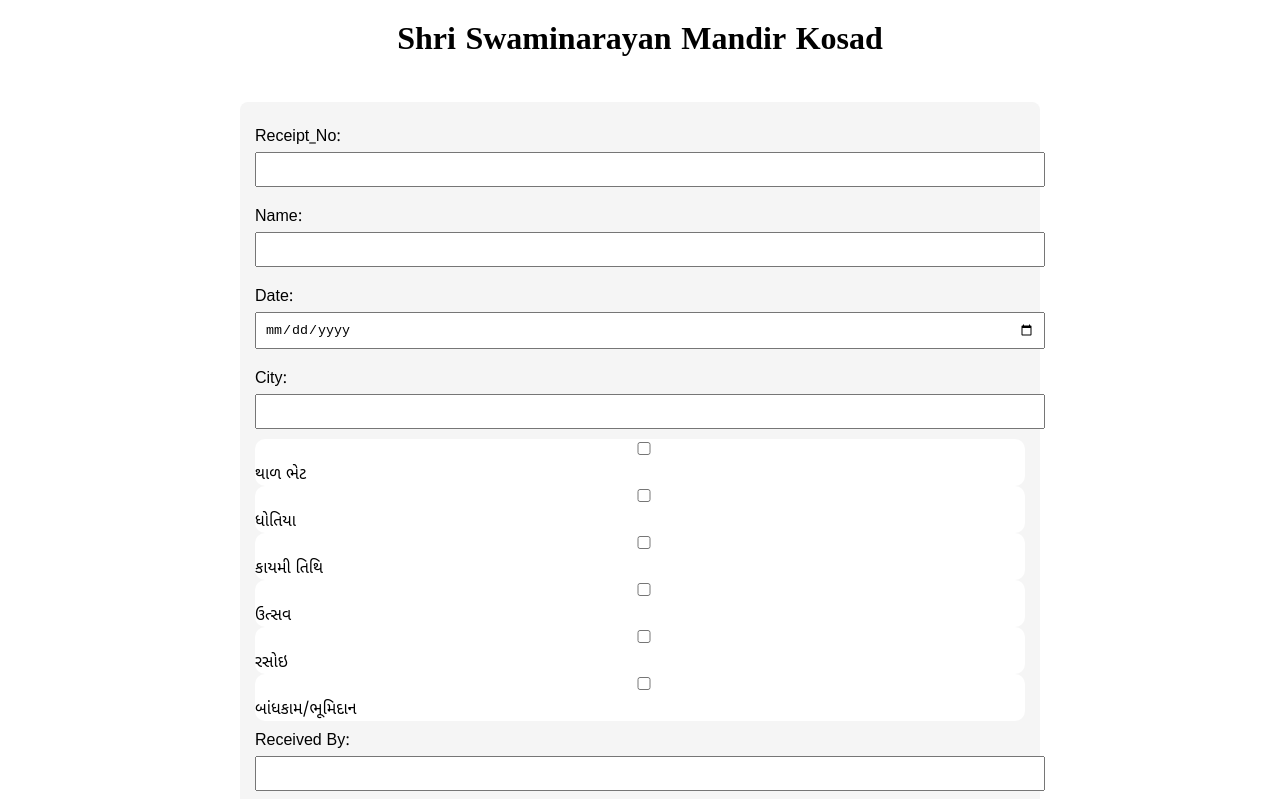
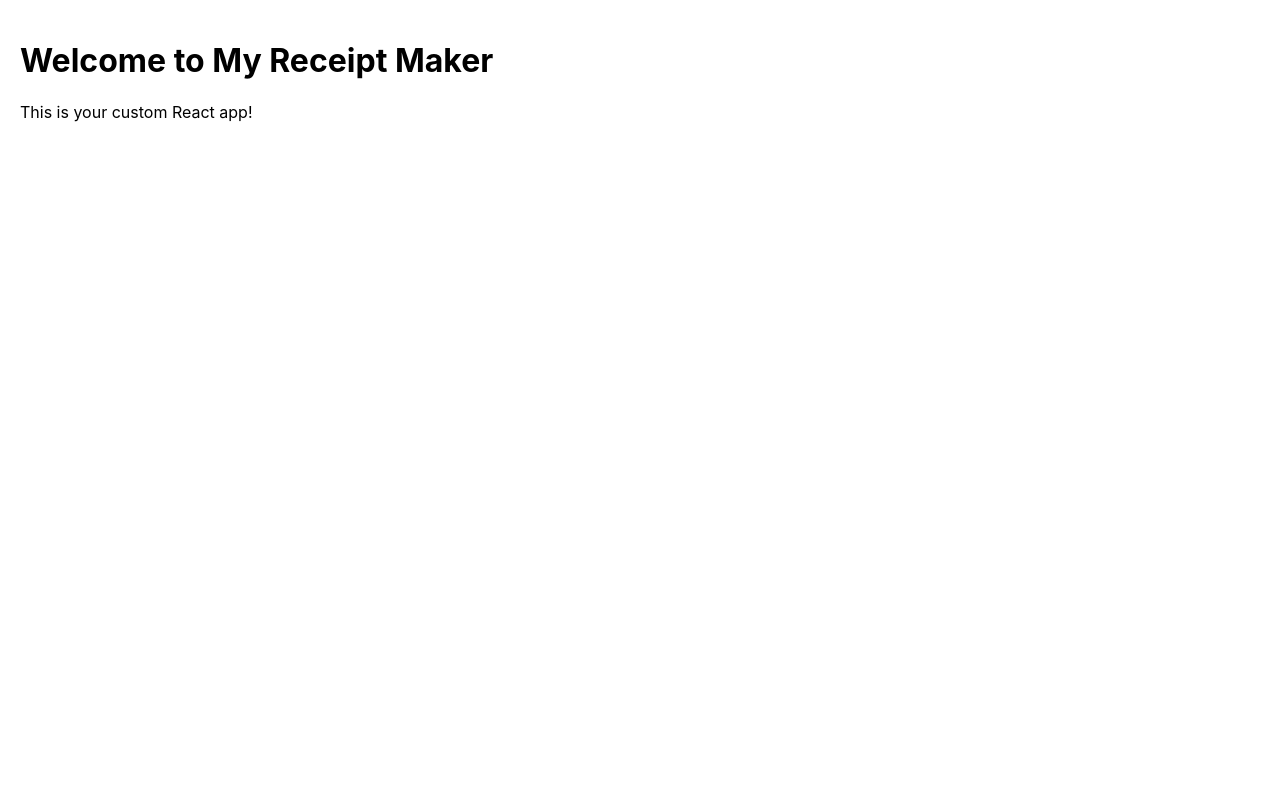
Before and after one commit to Divyavakdiya/receipt-maker, a React (Create React App) app: page / in a window 1280 px wide. Shown: the top 799 px of the page. Built offline with nearby package versions, Linux system fonts and the light colour scheme.

Commit message:
Update App.js

```diff
--- a/src/App.js
+++ b/src/App.js
@@ -1,13 +1,12 @@
+// src/App.js
 import React from 'react';
-import ReceiptForm from './componet/ReceiptForm';
 
 function App() {
   return (
-    <div className="App">
-      <h1 style={{ textAlign: 'center', margin: '20px 0' }}>
-       Shri Swaminarayan Mandir Kosad
-      </h1>
-      <ReceiptForm />
+    <div style={{ padding: '20px' }}>
+      <h1>Welcome to My Receipt Maker</h1>
+      <p>This is your custom React app!</p>
+      {/* You can add your receipt form or components here */}
     </div>
   );
 }
```
